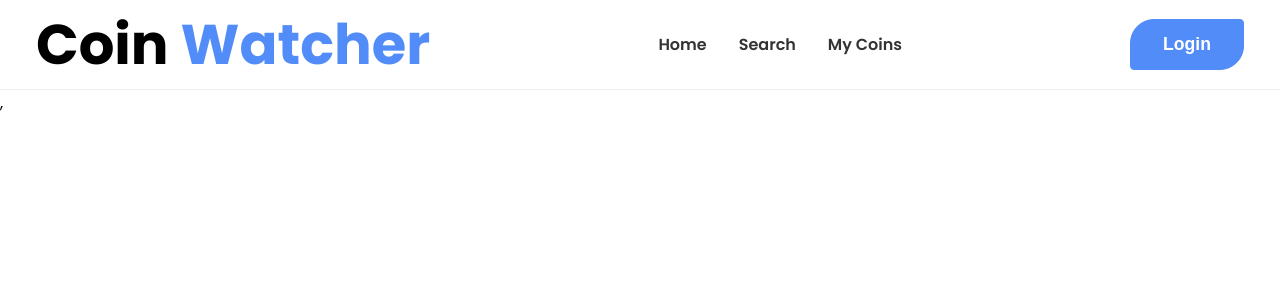
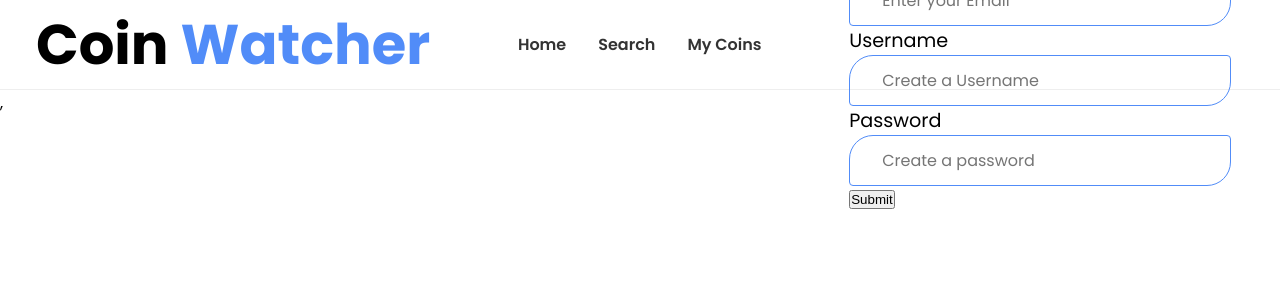
Before and after one commit to Forrest-Jones/Cryptocurrency-Portfolio-Tracker, a React (Create React App) app: page /login in a window 1280 px wide. Both pictures are taken after a click on the button "Login". Shown: the top 300 px of the page. Built offline with nearby package versions, Linux system fonts and the light colour scheme.

Commit message:
added login button and updated db.json local server. login form needs CSS bugs fixed.

```diff
--- /dev/null
+++ b/db.json
@@ -0,0 +1,5 @@
+{
+  "Logins": [
+
+  ]
+}
--- a/src/App.js
+++ b/src/App.js
@@ -6,10 +6,18 @@ import { Route, Switch } from "react-router-dom";
 import Search from "./components/Search.js"
 import MyCoins from "./components/MyCoins.js"
 import Home from "./components/Home.js"
+import Login from './components/Login.js'
 
 function App() {
 
   const[page,setPage] = useState("/")
+  const [login, onLogin] = useState();
+
+  function handleLogin(){
+    if(!login){
+      return <Login onLogin={onLogin}/>
+    }
+  }
 
     return(
       <>
--- /dev/null
+++ b/src/components/Login.js
@@ -0,0 +1,50 @@
+import React,{useState} from "react";
+import './Login.css'
+
+function Login({onLogin}){
+
+    const API = `http://localhost:4000/Logins`;
+    const [Email,setEmail] = useState("");
+    const [Username,setUsername] = useState("");
+    const [Password,setPassword] = useState("");
+
+
+
+    function handleSubmit(event){
+        event.preventDefault();
+        fetch(API, {
+            method: 'POST',
+            headers: {
+                "Content-Type": "application/json",
+            },
+            body: JSON.stringify({Email: Email, Username: Username, Password: Password})
+        })
+        .then(res => res.json())
+        .then((loginData) => onLogin(loginData))
+    }
+    return(
+
+        <div className="login-container">
+            <h1>Login</h1>
+        <form onSubmit={handleSubmit}>
+          <label>
+            <p>Email</p>
+            <input type="text" name="Email" placeholder="Enter your Email" value={Email}onChange={(event) =>setEmail(event.target.value)}/>
+          </label>
+          <label>
+            <p>Username</p>
+            <input type="text" name="Username" placeholder="Create a Username" value={Username} onChange={(event) =>setUsername(event.target.value)} />
+          </label>
+          <label>
+            <p>Password</p>
+            <input type="password" name="Password" placeholder="Create a password" value={Password} onChange={(event) =>setPassword(event.target.value)}/>
+          </label>
+          <div>
+            <button type="submit">Submit</button>
+          </div>
+        </form>
+        </div>
+      )
+}
+
+export default Login;
--- a/src/components/Navbar.css
+++ b/src/components/Navbar.css
@@ -39,3 +39,10 @@
     display: none;
     cursor: pointer;
 }
+
+.login-container .btn-group {
+    display: flex;
+    flex-direction: column;
+    align-items: center;
+
+}
--- a/src/components/Navbar.js
+++ b/src/components/Navbar.js
@@ -2,11 +2,17 @@ import React, {useState} from 'react'
 import {FaBars, FaTimes} from 'react-icons/fa'
 import './Navbar.css'
 import { Link } from "react-router-dom"
-
+import Login from './Login'
 
 const Navbar = () => {
 const [click, setClick] = useState(false)
+const [login, setLogin] = useState(false)
 const handleClick = () => setClick(!click)
+
+function handleLogin(){
+    setLogin(!login)
+}
+
 
     return (
         <div className='header'>
@@ -26,7 +32,8 @@ const handleClick = () => setClick(!click)
                     </nav>
                 </ul>
                 <div className='btn-group'>
-                    <button className='btn'>Login</button>
+                    {!login ?
+            <button className='btn'onClick={handleLogin}>Login</button> : <Login />}
                 </div>
             </div>
         </div>
```
Also changed, not shown: src/components/Login.css (added).
